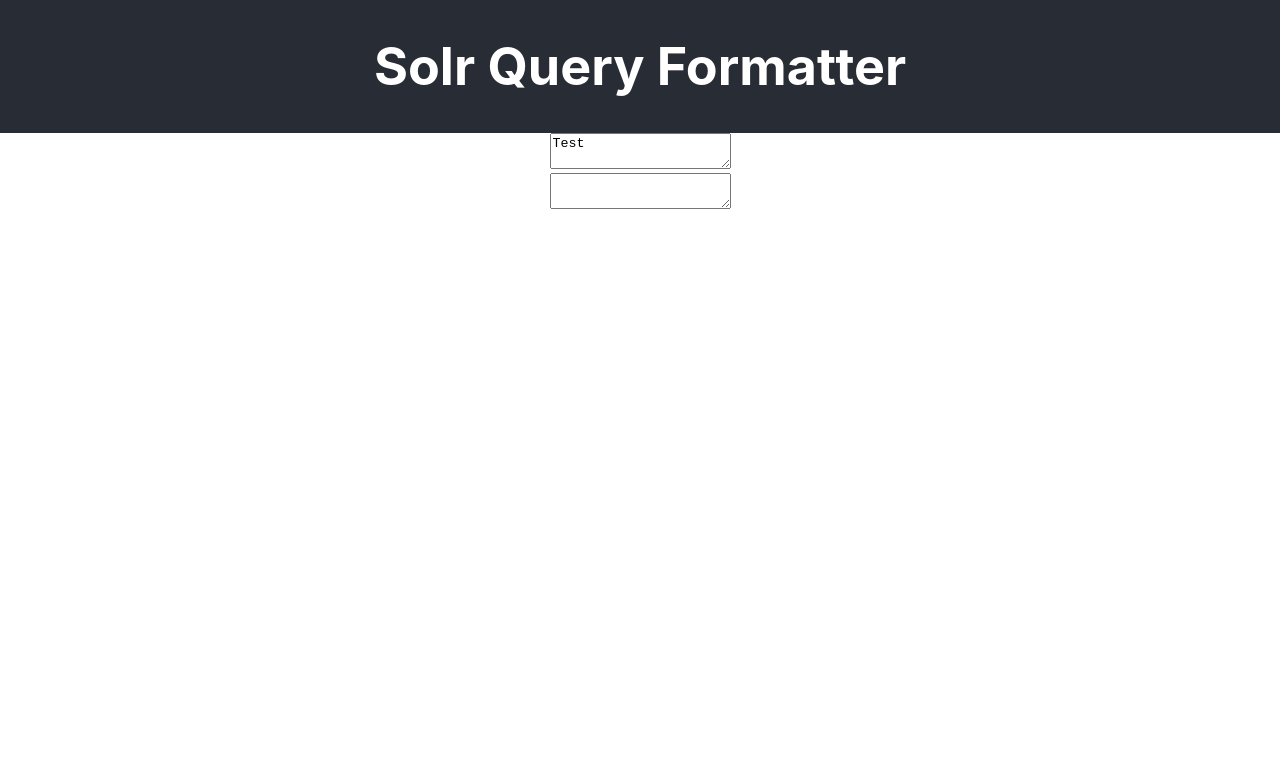
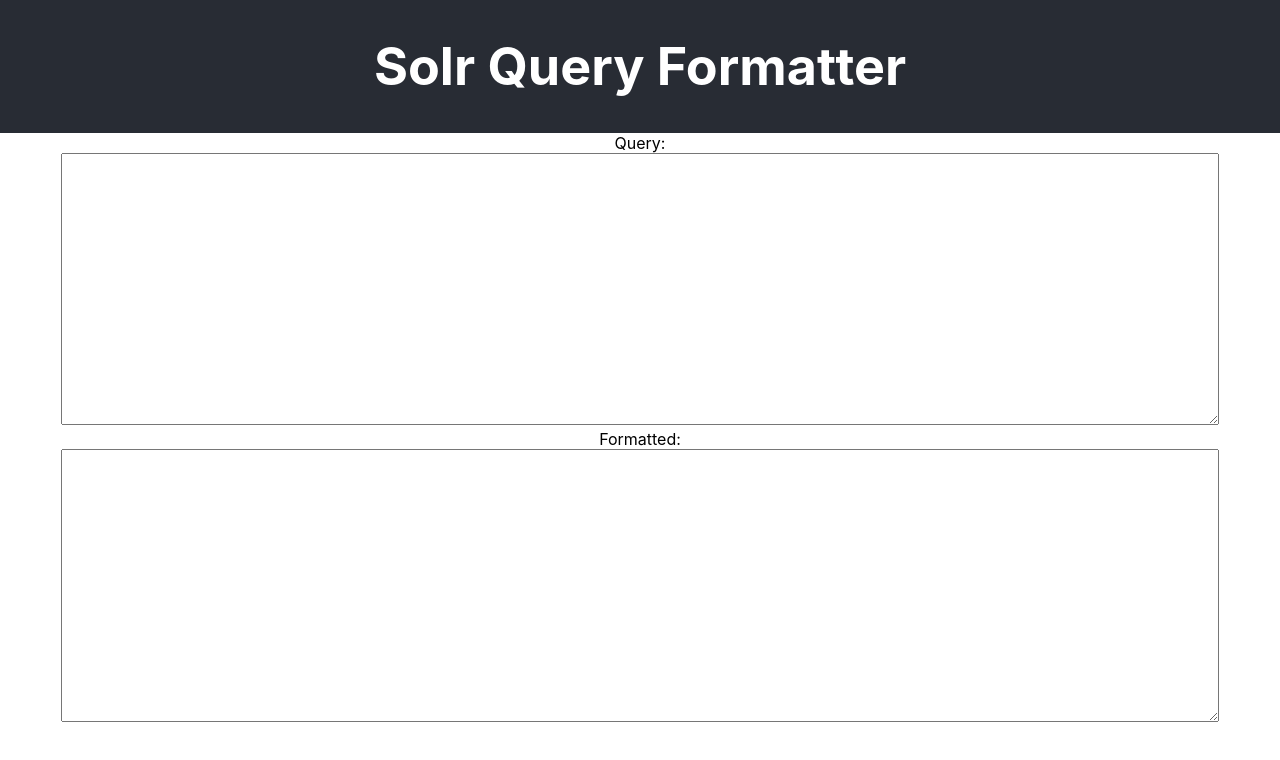
Before and after one commit to aleechan/solr-formatter-app, a React (Create React App) app: page / in a window 1280 px wide. Shown: the top 760 px of the page. Built offline with nearby package versions, Linux system fonts and the light colour scheme.

Commit message:
Cleaned up code, added basic css

```diff
--- a/src/App.css
+++ b/src/App.css
@@ -30,3 +30,9 @@
     transform: rotate(360deg);
   }
 }
+
+.Formatter{
+  width: 90%;
+  height:max-content;
+  min-height: 20em;
+}
--- a/src/App.js
+++ b/src/App.js
@@ -4,7 +4,7 @@
 class Formatter extends Component {
   constructor() {
     super();
-    this.state = { text: 'Test', formattedQuery: '' }
+    this.state = { text: '', formattedQuery: '' }
 
     this.handleChange = this.handleChange.bind(this);
   }
@@ -14,40 +14,37 @@
     let i = 0;
     let depth = 0;
     let result = '';
-    while (i < str.length){
+    while (i < str.length) {
 
-      if(str.charAt(i) === '('){
-        result =result.concat(str.charAt(i))
+      if (str.charAt(i) === '(') {
+        result += str.charAt(i)
         depth++;
-        result = result.concat("\n")
-        for(var j  =0; j < depth; j++){
-          result = result.concat("\t")
-        }
-      }else if (str.charAt(i) === ')'){
+        result += '\n';
+        result += '\t'.repeat(depth)
+      } else if (str.charAt(i) === ')') {
         depth--;
-        result = result.concat("\n")
-        for(var j  =0; j < depth; j++){
-          result = result.concat("\t")
-        }
-        result =result.concat(str.charAt(i))
-        result = result.concat("\n")
-        for(var j  =0; j < depth; j++){
-          result = result.concat("\t")
-        }
-      }else{
-        result =result.concat(str.charAt(i))
+        result += '\n';
+        if (depth > 0) result += '\t'.repeat(depth)
+        result += str.charAt(i)
+        result += '\n';
+        if (depth > 0) result += '\t'.repeat(depth)
+      } else {
+        result += str.charAt(i)
       }
       i++;
     }
-
-    this.setState({ text: query, formattedQuery: result});
+    this.setState({ text: query, formattedQuery: result });
   }
   render() {
     return (
-      <div>
-        <textarea value={this.state.text} onChange={this.handleChange} />
+      <div >
+        Query:
         <br />
-        <textarea value={this.state.formattedQuery} />
+        <textarea className="Formatter" value={this.state.text} onChange={this.handleChange} />
+        <br />
+        Formatted:
+        <br />
+        <textarea className="Formatter" value={this.state.formattedQuery} />
       </div>
     );
   }
```
